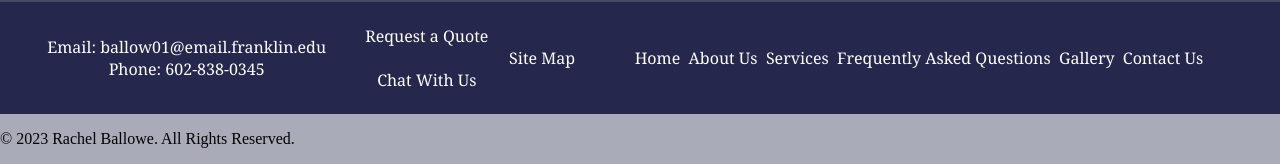
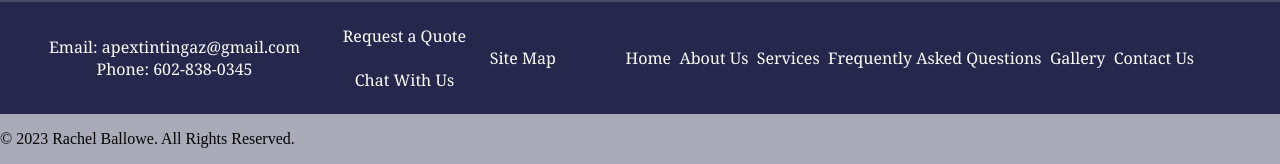
Before and after one commit to rballowe/ApexTinting, a plain HTML site: page index.html in a window 1280 px wide. Shown: the part 729-893 px from the top of the page. Drawn offline with nearby package versions, Linux system fonts and the light colour scheme.

Commit message:
Update index.html

```diff
--- a/index.html
+++ b/index.html
@@ -91,7 +91,7 @@
 		<table>
 		<tr>
 			<td> Email:
-			<a href="mailto:apextintingaz@gmail.com">ballow01@email.franklin.edu</a></br>
+			<a href="mailto:apextintingaz@gmail.com">apextintingaz@gmail.com</a></br>
 			Phone: 602-838-0345</td>
 			<td><a href="contact.html">Request a Quote</a></br></br>
 			<a href="https://www.facebook.com/messages/t/102797612077451">Chat With Us</a></td>
```
